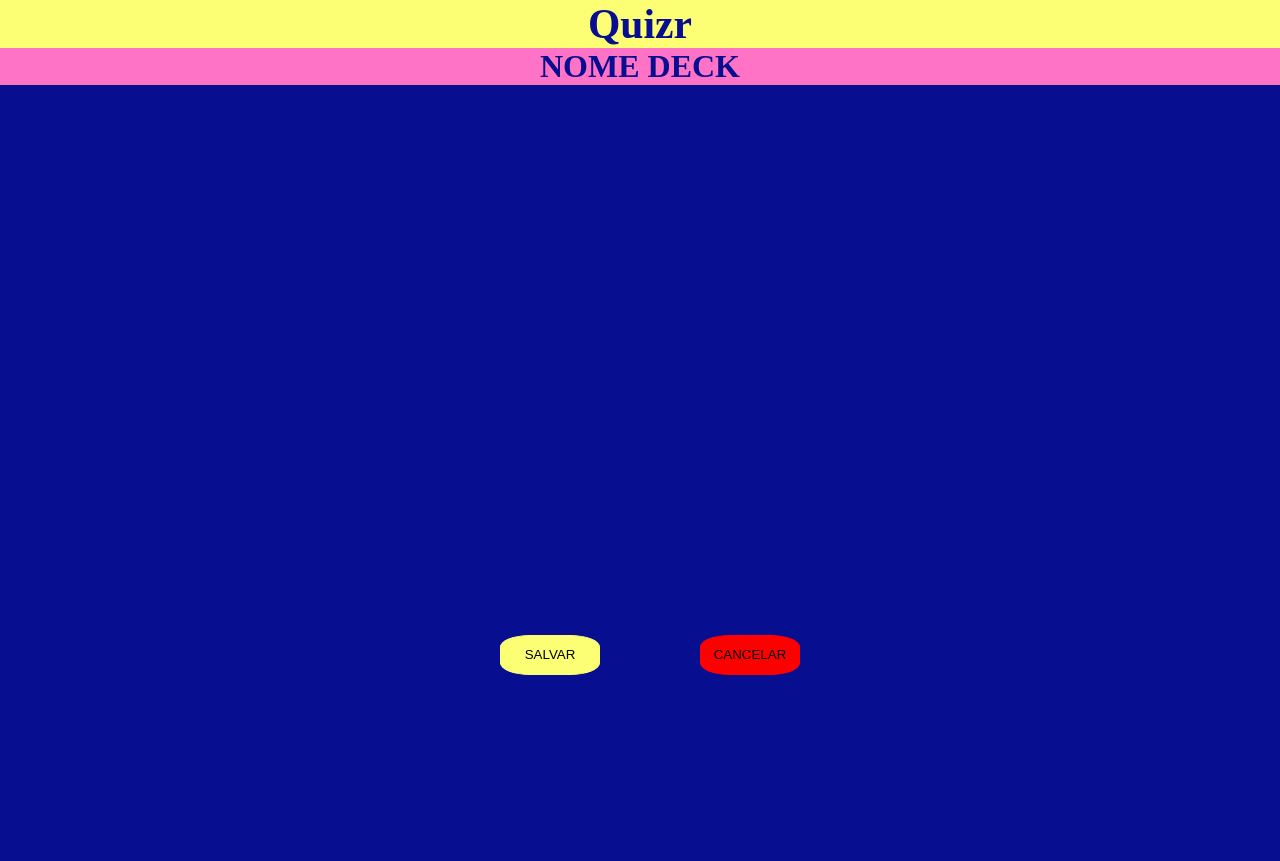
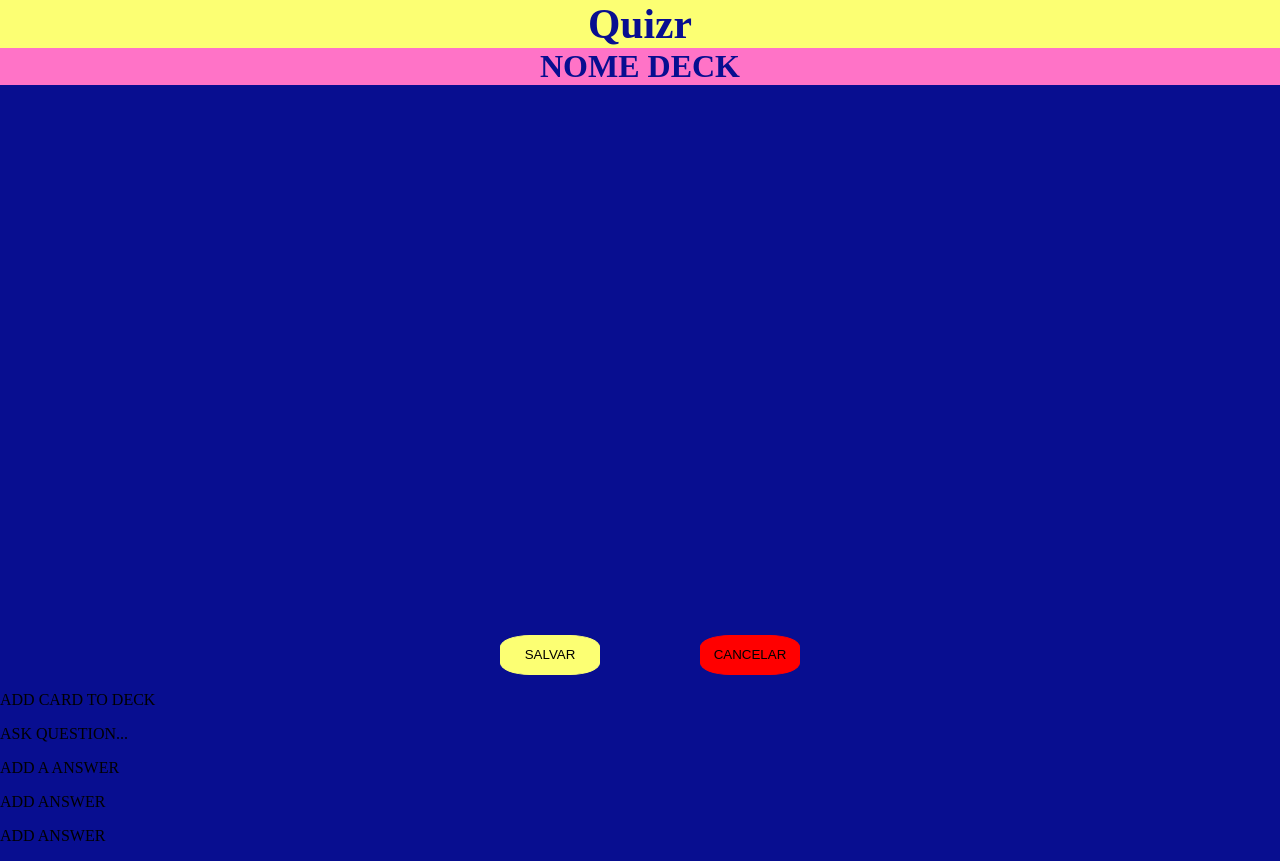
Before and after one commit to USPCodeLabSanca/Flashcard-Quizz-on, a plain HTML site: page pages/adicionarCards.html in a window 1280 px wide. Before the commit the page ends 800 px from the top, so only its background shows below. Drawn offline with Linux system fonts and the light colour scheme.

Commit message:
Ainda falta terminar

```diff
--- a/pages/adicionarCards.html
+++ b/pages/adicionarCards.html
@@ -17,5 +17,23 @@
         <div>
             <button class="cancelar">CANCELAR</button>
         </div>
+        <div class="titulo">
+            <p>ADD CARD TO DECK</p>
+        </div>
+        <div class="barra">
+            <p>ASK QUESTION...</p>
+        </div>
+        <div class="resposta1">
+            <p>ADD A ANSWER</p>
+        </div>
+        <div class="resposta2">
+            <p>ADD ANSWER</p>
+        </div>
+        <div class="resposta3">
+            <p>ADD ANSWER</p>
+        </div>
+        <div class="circulo1"></div>
+        <div class="circulo2"></div>
+        <div class="circulo3"></div>
     </body>
 </html>
```
